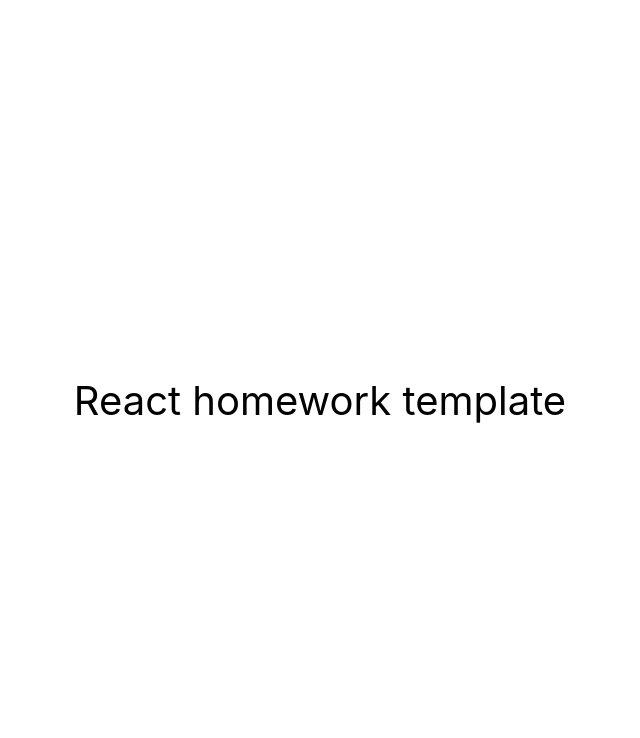
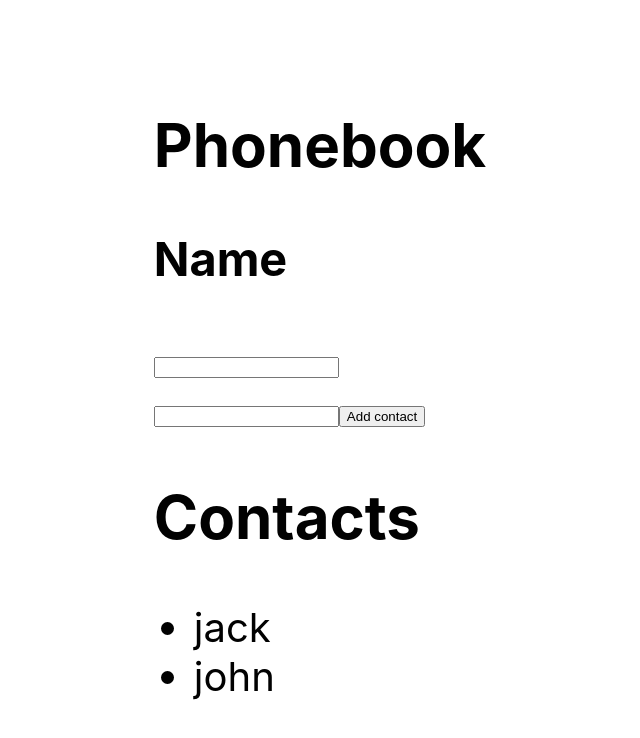
Before and after one commit to OlexaGit/goit-react-hw-02-phonebook, a React (Create React App) app: page / in a window 1280 px wide. Shown: the top 738 px of the page, without its empty margins (320-960 px from the left). Built offline with nearby package versions, Linux system fonts and the light colour scheme.

Commit message:
step-1 input

```diff
--- a/package.json
+++ b/package.json
@@ -7,6 +7,7 @@
     "@testing-library/jest-dom": "^5.16.3",
     "@testing-library/react": "^12.1.4",
     "@testing-library/user-event": "^13.5.0",
+    "nanoid": "^4.0.2",
     "react": "^18.1.0",
     "react-dom": "^18.1.0",
     "react-scripts": "5.0.1",
--- a/src/components/App.jsx
+++ b/src/components/App.jsx
@@ -1,16 +1,68 @@
-export const App = () => {
-  return (
-    <div
-      style={{
-        height: '100vh',
-        display: 'flex',
-        justifyContent: 'center',
-        alignItems: 'center',
-        fontSize: 40,
-        color: '#010101'
-      }}
-    >
-      React homework template
-    </div>
-  );
-};
+import React, { Component } from 'react';
+import { nanoid } from 'nanoid';
+import Phonebook from './Phonebook/Phonebook';
+import Contacts from './Contacts/Contacts';
+
+// model.id = nanoid();
+
+export class App extends Component {
+  state = {
+    contacts: [
+      { id: '1 - 2', name: 'jack' },
+      { id: '2 - 2', name: 'john' },
+    ],
+    name: '',
+    number: '',
+  };
+  handleSubmit = evt => {
+    evt.preventDefault();
+    const form = evt.currentTarget;
+    const nameEdite = form.elements.name.value;
+    console.log(this.state.contacts);
+    this.setState(state => ({ contacts: state['contacts'].push(nameEdite) }));
+    // this.props.onSubmit({ nameEdite });
+    form.reset();
+  };
+  handleInputChange = event => {
+    const { name, value } = event.currentTarget;
+    this.setState({ [name]: value });
+  };
+  render() {
+    const { contacts } = this.state;
+    return (
+      <div>
+        {/* <Phonebook title="Phonebook" contacts={contacts} /> */}
+        <h2>Phonebook</h2>
+        <form onSubmit={this.handleSubmit}>
+          <div>
+            <h3>Name</h3>
+            <label>
+              <input
+                type="text"
+                name="name"
+                value={this.state.name}
+                onChange={this.handleInputChange}
+                pattern="^[a-zA-Zа-яА-Я]+(([' -][a-zA-Zа-яА-Я ])?[a-zA-Zа-яА-Я]*)*$"
+                title="Name may contain only letters, apostrophe, dash and spaces. For example Adrian, Jacob Mercer, Charles de Batz de Castelmore d'Artagnan"
+                required
+              />
+            </label>
+          </div>
+          <label>
+            <input
+              type="tel"
+              name="number"
+              value={this.state.number}
+              onChange={this.handleInputChange}
+              pattern="\+?\d{1,4}?[-.\s]?\(?\d{1,3}?\)?[-.\s]?\d{1,4}[-.\s]?\d{1,4}[-.\s]?\d{1,9}"
+              title="Phone number must be digits and can contain spaces, dashes, parentheses and can start with +"
+              required
+            />
+          </label>
+          <button type="submit">Add contact</button>
+        </form>
+        <Contacts title="Contacts" contacts={contacts} />
+      </div>
+    );
+  }
+}
--- /dev/null
+++ b/src/components/Contacts/Contacts.js
@@ -0,0 +1,13 @@
+const Contacts = ({ title, contacts }) => {
+  return (
+    <>
+      <h2>{title}</h2>
+      <ul>
+        {contacts.map(({ id, name }) => (
+          <li key={id}>{name}</li>
+        ))}
+      </ul>
+    </>
+  );
+};
+export default Contacts;
--- /dev/null
+++ b/src/components/Phonebook/Phonebook.js
@@ -0,0 +1,22 @@
+// const Phonebook = ({ title, contacts }) => {
+//   return (
+//     <>
+//       <h2>{title}</h2>
+//       <form onSubmit={this.handleSubmit}>
+//         <h3>Name</h3>
+//         <div>
+//           <input
+//             type="text"
+//             name="name"
+//             pattern="^[a-zA-Zа-яА-Я]+(([' -][a-zA-Zа-яА-Я ])?[a-zA-Zа-яА-Я]*)*$"
+//             title="Name may contain only letters, apostrophe, dash and spaces. For example Adrian, Jacob Mercer, Charles de Batz de Castelmore d'Artagnan"
+//             required
+//           />
+//         </div>
+//         <button type="submit">Add contact</button>
+//       </form>
+//     </>
+//   );
+// };
+
+// export default Phonebook;
--- a/src/index.css
+++ b/src/index.css
@@ -7,6 +7,12 @@
     sans-serif;
   -webkit-font-smoothing: antialiased;
   -moz-osx-font-smoothing: grayscale;
+  height: 100vh;
+  display: flex;
+  justify-content: center;
+  align-items: center;
+  font-size: 40px;
+  color: #010101;
 }
 
 code {
```
Also changed, not shown: 1 other file (tests, documents, lock files or other folders).
